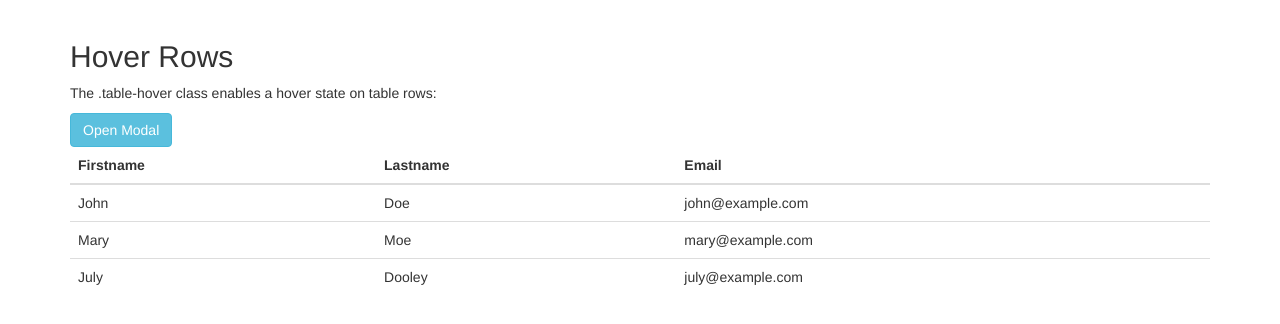
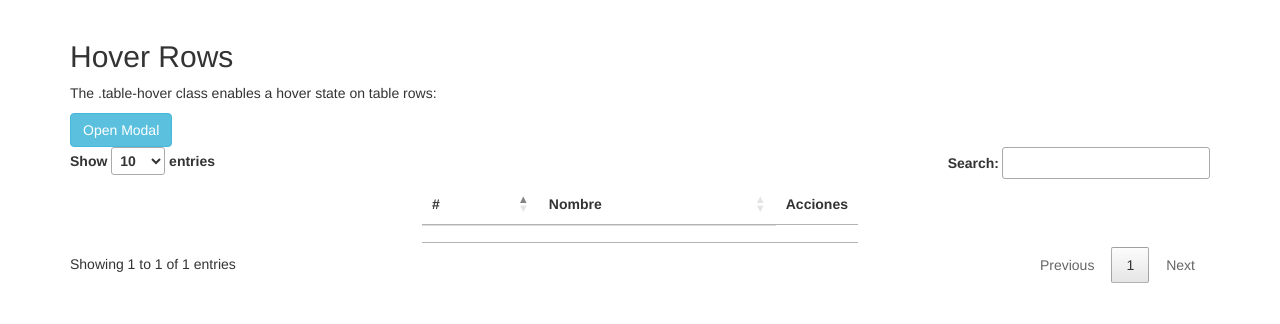
Before and after one commit to dexter1521/mispracticas, a CodeIgniter app: page /mispracticas/index.php/perfiles/index in a window 1280 px wide. Shown: the part 52-376 px from the top of the page. Run offline with CodeIgniter, Linux system fonts and the light colour scheme; tables that the repository leaves empty or names only in its code hold one stand-in row (values such as "Sample post"); lists and menus that the app fills with data are empty; some libraries are stand-ins or nearby versions.

Commit message:
datatables
habilitación de datatables

```diff
--- a/application/controllers/Perfiles.php
+++ b/application/controllers/Perfiles.php
@@ -6,7 +6,7 @@
     function __construct()
     {
         parent::__construct();
-        #$this->load->model('Auth_model');
+        $this->load->model('Perfiles_model');
     }
 
 
@@ -22,6 +22,34 @@
     public function registrar()
     {
         //var_dump($_POST);
-        print_r($_POST);
+        //print_r($_POST);
+        //die();
+        //exit();
+
+        //echo $this->input->post('perfil');
+
+        $datos = array(
+			'nombre_perfil' => trim($this->input->post('perfil'))
+		);
+
+		$response = $this->Perfiles_model->insert($datos);
+		if ($response == TRUE) {
+			# code...
+            echo  json_encode("Regitro exitoso");
+
+		} else {
+
+			echo  json_encode("No fue posible realizar el resgistro, conacta a soporte");
+		}
+
+
     }
+
+    public function listar()
+	{
+
+		$response =  $this->Perfiles_model->readData();
+        echo json_encode($response);
+	}
+
 }
--- a/application/views/Template/head.php
+++ b/application/views/Template/head.php
@@ -7,5 +7,8 @@
   <link rel="stylesheet" href="https://maxcdn.bootstrapcdn.com/bootstrap/3.4.1/css/bootstrap.min.css">
   <script src="https://ajax.googleapis.com/ajax/libs/jquery/3.6.1/jquery.min.js"></script>
   <script src="https://maxcdn.bootstrapcdn.com/bootstrap/3.4.1/js/bootstrap.min.js"></script>
+
+  <link rel="stylesheet" href="https://cdn.datatables.net/1.13.1/css/jquery.dataTables.min.css">
+  <script src="https://cdn.datatables.net/1.13.1/js/jquery.dataTables.min.js"></script>
 </head>
 <body>
--- a/application/views/view_perfiles.php
+++ b/application/views/view_perfiles.php
@@ -3,30 +3,15 @@
     <p>The .table-hover class enables a hover state on table rows:</p>
     <!-- Trigger the modal with a button -->
     <button type="button" class="btn btn-info btn-md" data-toggle="modal" data-target="#myModal">Open Modal</button>
-    <table class="table table-hover">
+    <table class="table table-hover" id="myTable">
         <thead>
             <tr>
-                <th>Firstname</th>
-                <th>Lastname</th>
-                <th>Email</th>
+                <th>#</th>
+                <th>Nombre</th>
+                <th>Acciones</th>
             </tr>
         </thead>
         <tbody>
-            <tr>
-                <td>John</td>
-                <td>Doe</td>
-                <td>john@example.com</td>
-            </tr>
-            <tr>
-                <td>Mary</td>
-                <td>Moe</td>
-                <td>mary@example.com</td>
-            </tr>
-            <tr>
-                <td>July</td>
-                <td>Dooley</td>
-                <td>july@example.com</td>
-            </tr>
         </tbody>
     </table>
 </div>
@@ -79,13 +64,27 @@
                 //contentType: false,
                 //processData: false,
                 dataType: 'json',
-                success: function(data) {
+                success: function(respuesta) {
                     // var data = JSON.parse(respuesta);
+                    $('#myModal').modal('hide');
+                    $("form")[0].reset();
+                    console.log(respuesta);
 
                 }
             })
 
         });
 
+        $('#myTable').DataTable({
+        ajax: {
+            url: '<?php echo base_url('Perfiles/listar') ?>',
+            dataSrc: '',
+        },
+        columns: [
+            { data: 'id_perfil' },
+            { data: 'nombre_perfil' },
+        ],
+    });
+
     });
 </script>
```
Also changed, not shown: application/models/Perfiles_model.php (added, +40 -0 lines).
